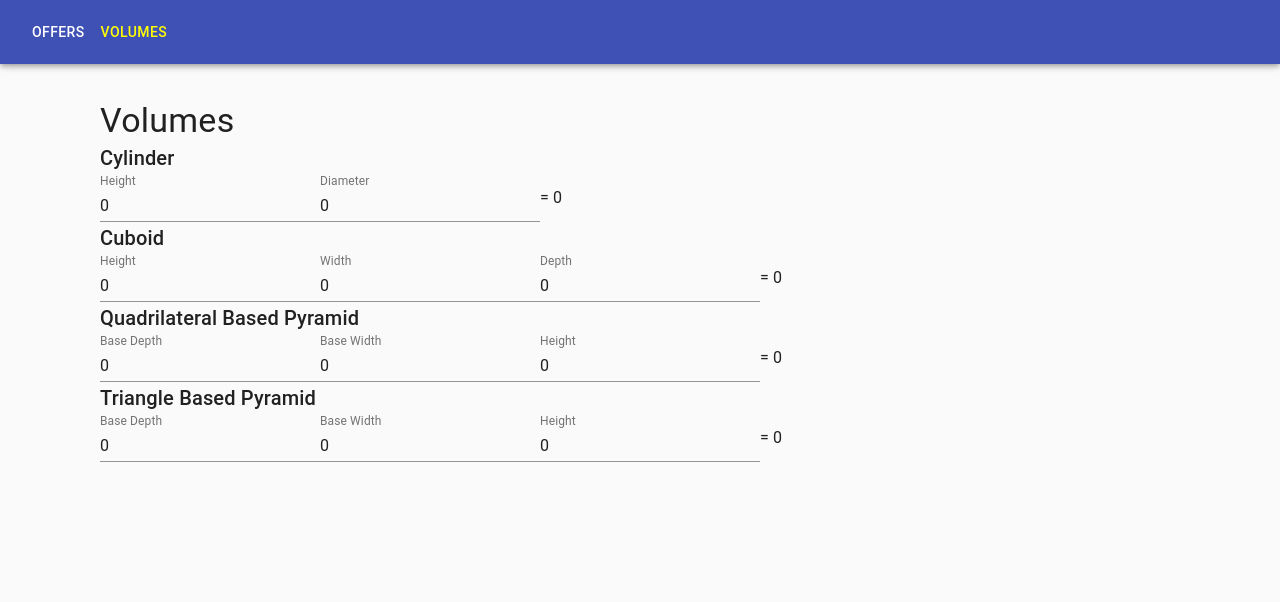
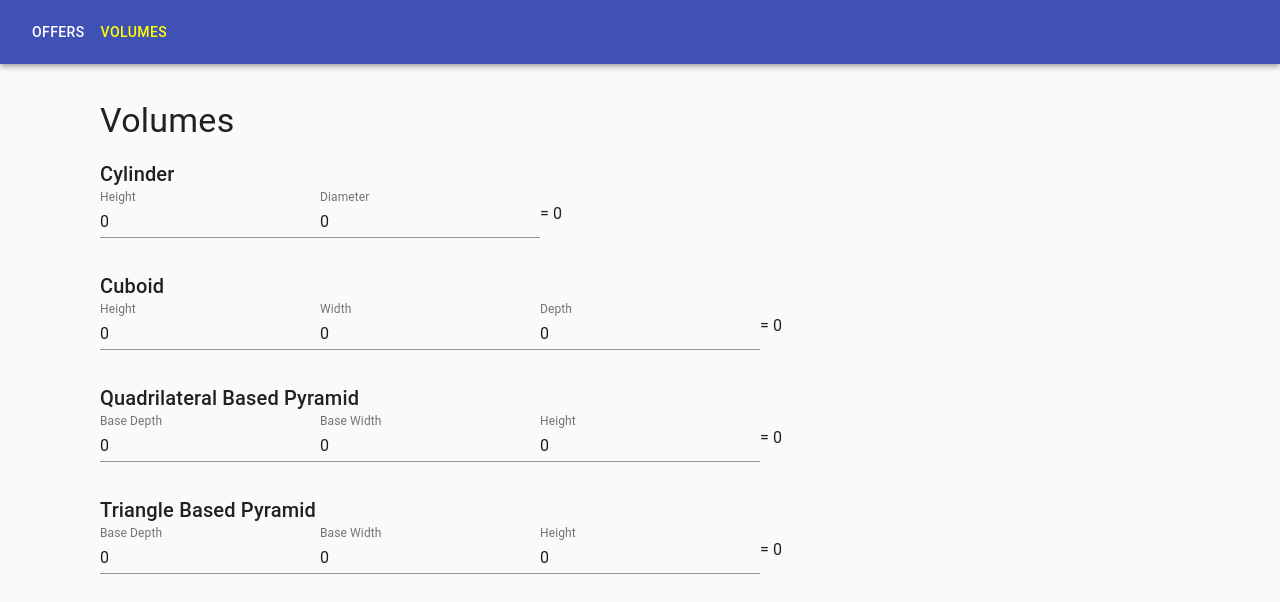
Before and after one commit to iamscottcox/future, a React (Create React App) app: page /volumes in a window 1280 px wide. Shown: the top 602 px of the page. Built offline with nearby package versions, Linux system fonts and the light colour scheme.

Commit message:
Add styles to volume calculators

```diff
--- a/src/components/Calculators/Volumes/Cuboid.tsx
+++ b/src/components/Calculators/Volumes/Cuboid.tsx
@@ -19,7 +19,7 @@ const CuboidVolumeCalculator: FC = () => {
   }, [height, width, depth]);
 
   return (
-    <Box>
+    <Box className="volume-calculator">
       <Typography variant="h6">Cuboid</Typography>
       <Box display="flex" alignItems="center">
         <form>
--- a/src/components/Calculators/Volumes/Cylinder.tsx
+++ b/src/components/Calculators/Volumes/Cylinder.tsx
@@ -17,7 +17,7 @@ export const CylinderVolumeCalculator: FC = () => {
   }, [height, diameter]);
 
   return (
-    <Box>
+    <Box className="volume-calculator">
       <Typography variant="h6">Cylinder</Typography>
       <Box display="flex" alignItems="center">
         <form>
--- a/src/components/Calculators/Volumes/QuadrilateralBasedPyramid.tsx
+++ b/src/components/Calculators/Volumes/QuadrilateralBasedPyramid.tsx
@@ -19,7 +19,7 @@ export const QuadrilateralBasedPyramidVolumeCalculator: FC = () => {
   }, [baseDepth, baseWidth, height]);
 
   return (
-    <Box>
+    <Box className="volume-calculator">
       <Typography variant="h6">Quadrilateral Based Pyramid</Typography>
       <Box display="flex" alignItems="center">
         <form>
--- a/src/components/Calculators/Volumes/TriangleBasedPyramid.tsx
+++ b/src/components/Calculators/Volumes/TriangleBasedPyramid.tsx
@@ -19,7 +19,7 @@ export const TriangleBasedPyramidVolumeCalculator: FC = () => {
   }, [baseDepth, baseWidth, height]);
 
   return (
-    <Box>
+    <Box className="volume-calculator">
       <Typography variant="h6">Triangle Based Pyramid</Typography>
       <Box display="flex" alignItems="center">
         <form>
--- a/src/components/Pages/Volumes/index.tsx
+++ b/src/components/Pages/Volumes/index.tsx
@@ -1,3 +1,4 @@
+import { Box, Typography, makeStyles } from "@material-ui/core";
 import React, { FC } from "react";
 
 import CuboidVolumeCalculator from "src/components/Calculators/Volumes/Cuboid";
@@ -5,10 +6,20 @@ import CylinderVolumeCalculator from "src/components/Calculators/Volumes/Cylinde
 import Page from "src/components/Pages/Page";
 import QuadrilateralBasedPyramidVolumeCalculator from "src/components/Calculators/Volumes/QuadrilateralBasedPyramid";
 import TriangleBasedPyramidVolumeCalculator from "src/components/Calculators/Volumes/TriangleBasedPyramid";
-import { Typography } from "@material-ui/core";
 
-export const VolumesPage: FC = () => (
-  <Page>
+const useStyles = makeStyles((theme) => ({
+  styles: {
+    "& .volume-calculator": {
+      padding: theme.spacing(2, 0),
+    },
+  },
+}));
+
+export const VolumesPage: FC = () => {
+  const { styles } = useStyles();
+
+  return (
+    <Page className={styles}>
       <Typography variant="h4">Volumes</Typography>
       <CylinderVolumeCalculator />
       <CuboidVolumeCalculator />
@@ -16,5 +27,6 @@ export const VolumesPage: FC = () => (
       <TriangleBasedPyramidVolumeCalculator />
     </Page>
   );
+};
 
 export default VolumesPage;
```
Lines whose indentation alone changed are shown as unchanged.
